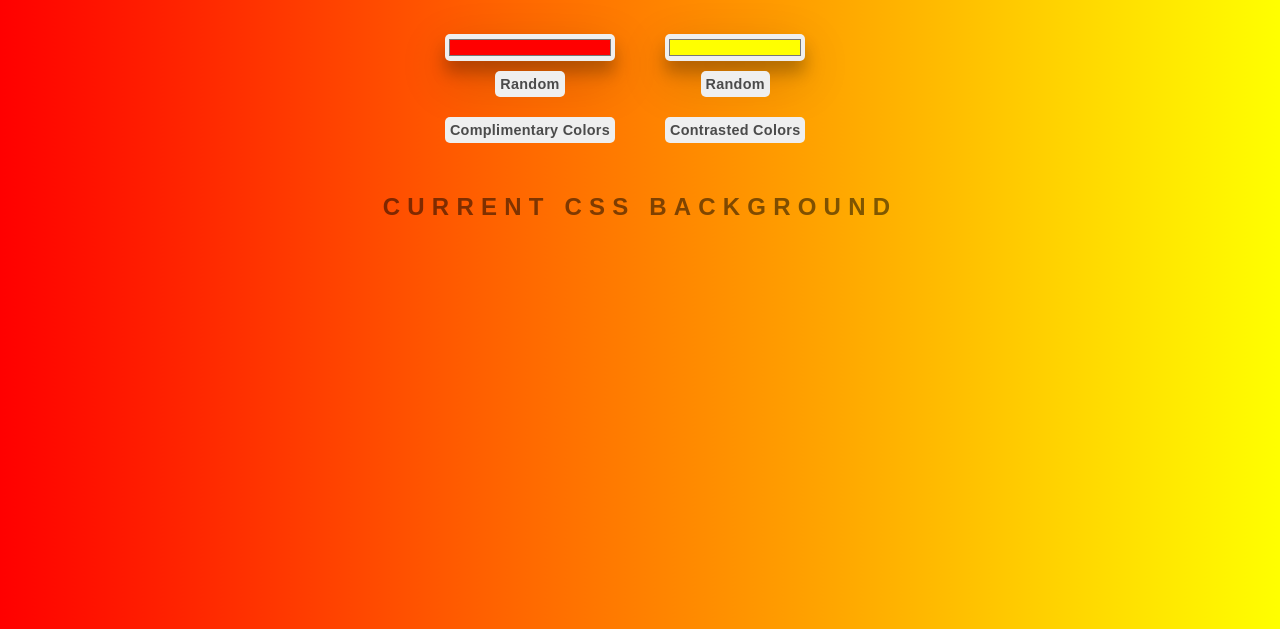
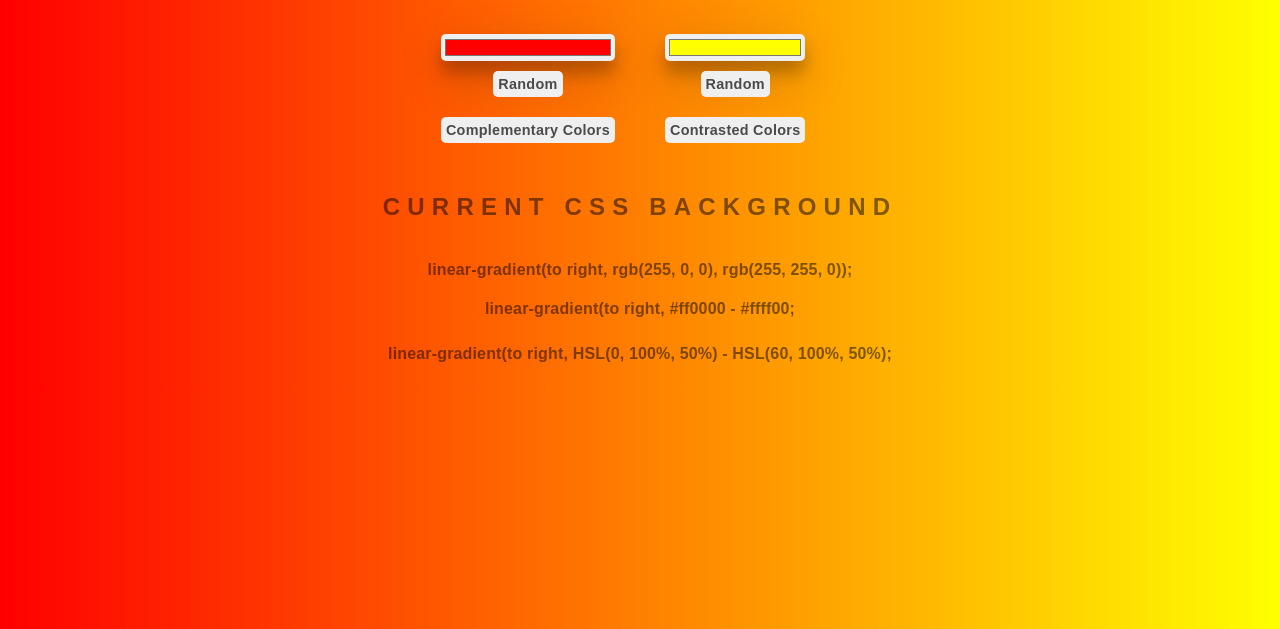
Before and after one commit to Heimdalldev/background-generator, a plain HTML site: page index.html in a window 1280 px wide. Shown: the part 171-800 px from the top of the page. Drawn offline with Linux system fonts and the light colour scheme.

Commit message:
completed the hex and hsl displays

```diff
--- a/index.html
+++ b/index.html
@@ -15,7 +15,7 @@
             <br>
             <button class="r1">Random</button>
             <br>
-            <button class="complimantary">Complimentary Colors</button>
+            <button class="complemantary">Complementary Colors</button>
         </div>
 
         <div class="input-container2">
@@ -23,7 +23,7 @@
             <br>
             <button class="r2">Random</button>
             <br>
-            <button class="contrast">Contrasted Colors</button>
+            <button class="contrasted">Contrasted Colors</button>
         </div>
     </div>
 
--- a/script.js
+++ b/script.js
@@ -7,61 +7,92 @@ var color2 = document.querySelector(".color2"); 				//colorinput right
 var body = document.getElementById("gradient"); 				//body
 var random1 = document.querySelector(".r1")						//random btn left
 var random2 = document.querySelector(".r2")						//random btn right
-var complimentaryBtn = document.querySelector(".complimantary") //complimantary color btn
+var complementaryBtn = document.querySelector(".complemantary") //complemantary color btn
 var contrastingBtn = document.querySelector(".contrasted")		//contrasted color btn
 
 
-// FUNCTIONS:
+function setGradient() {
+    body.style.background = "linear-gradient(to right, "
+    + color1.value
+    + ", "
+    + color2.value
+    + ")";
 
 
-function source = document.querySelector("div.source");
+     // Display RGB value
+    cssRgb.textContent = body.style.background + ";";
 
-source.addEventListener("copy", (event) => {
-  const selection = document.getSelection();
-  event.clipboardData.setData("text/plain", selection.toString().toUpperCase());
-  event.preventDefault();
-});
+    // Display Hex value
+    cssHex.textContent = "linear-gradient(to right, " + color1.value + " - " + color2.value + ";";
 
-
-function copyToClipboard(element) {
-    element.event.target = copy
+    // Calculate and display HSL value
+    var hslColor1 = getHslFormat(color1.value);
+    var hslColor2 = getHslFormat(color2.value);
+    cssHsl.textContent = "linear-gradient(to right, " + hslColor1 + " - " + hslColor2 + ";";
 }
 
 
-	// Updates the background color based on color input elements
 
-function setGradient() {
-			body.style.background = "linear-gradient(to right, "
-			+ color1.value
-			+ ", "
-			+ color2.value
-			+ ")";
 
-			//h3 element receives rgb color code for gradient. For users to copy.
-			cssRgb.textContent = body.style.background + ";";
-			cssHex.textContent = body.style.background + ";";
-			cssHsl.textContent = body.style.background + ";";
-}
 
 
 	// Generate random hex code for color input
 
-function generateRandomHex(colorInput) {
+function generateRandomHex() {
 
 		var hexCode = "#";
-  		var hexValues = "0123456789abcdef";
+  	var hexValues = "0123456789abcdef";
 
-  		for (var i = 0; i < 6; i++) {
+  	for (var i = 0; i < 6; i++) {
     			hexCode += hexValues[(Math.floor(Math.random() * hexValues.length))];
-  		}
+  	}
 
-  		// Show hexcode in console. For easy Debugging.
-    	console.log(hexCode);
+  	return hexCode;
+}
 
 
-        // Set the value of the provided color input
-  		return hexCode;
+// Convertion function (This bit with help from chatGPT)
+
+// Function to get HSL format from a hex color code
+function getHslFormat(hex) {
+    // Remove the '#' from the beginning of the hex code
+    hex = hex.slice(1);
+
+    // Convert hex to RGB
+    var r = parseInt(hex.substring(0, 2), 16) / 255;
+    var g = parseInt(hex.substring(2, 4), 16) / 255;
+    var b = parseInt(hex.substring(4, 6), 16) / 255;
+
+    // Find the minimum and maximum values
+    var cMin = Math.min(r, g, b);
+    var cMax = Math.max(r, g, b);
+
+    // Calculate lightness
+    var l = (cMin + cMax) / 2;
+
+    // Calculate saturation
+    var delta = cMax - cMin;
+    var s = delta === 0 ? 0 : delta / (1 - Math.abs(2 * l - 1));
+
+    // Calculate hue
+    var h;
+    if (delta === 0) {
+        h = 0;
+    } else if (cMax === r) {
+        h = ((g - b) / delta) % 6;
+    } else if (cMax === g) {
+        h = (b - r) / delta + 2;
+    } else {
+        h = (r - g) / delta + 4;
+    }
+
+    // Ensure hue is positive and convert it to degrees
+    h = Math.round((h * 60 + 360) % 360);
+
+    // Format HSL string
+    return "HSL(" + h + ", " + (s * 100) + "%, " + (l * 100) + "%)";
 }
+
 
 
 	// Adjust in realtime the background color
@@ -75,7 +106,7 @@ color2.addEventListener("input", setGradient);
 
 random1.addEventListener("click", function() {
   // Generate a random hex color for color1
-  var randomColor1 = generateRandomHex(color1);
+  var randomColor1 = generateRandomHex();
 
 
   // Set the value of color1 and update the background gradient
@@ -88,7 +119,7 @@ random1.addEventListener("click", function() {
 
 random2.addEventListener("click", function() {
 	// Generate a random hex color for color2
-  var randomColor2 = generateRandomHex(color2);
+  var randomColor2 = generateRandomHex();
 
   // Set the value of color2 and update the background gradient
   color2.value = randomColor2;
--- a/style.css
+++ b/style.css
@@ -1,16 +1,25 @@
+:root {
+    --main-font: 'Raleway', sans-serif;
+    --primary-color: rgba(0, 0, 0, 0.5);
+    --hover-color: rgba(0, 0, 0, 0.5);
+    --gradient-start: red;
+    --gradient-end: yellow;
+    --box-shadow: 0 12px 16px 0 rgba(0, 0, 0, 0.24), 0 17px 50px 0 rgba(0, 0, 0, 0.19);
+}
+
 body {
-    font-family: 'Raleway', sans-serif;
-    color: rgba(0, 0, 0, 0.5);
+    font-family: var(--main-font);
+    color: var(--primary-color);
     text-align: center;
     text-transform: uppercase;
     letter-spacing: 0.5em;
     top: 15%;
-    background: linear-gradient(to right, red, yellow);
+    background: linear-gradient(to right, var(--gradient-start), var(--gradient-end));
 }
 
 h1 {
-    font: 600 3.5em 'Raleway', sans-serif;
-    color: rgba(0, 0, 0, 0.5);
+    font: 600 3.5em var(--main-font);
+    color: var(--primary-color);
     text-align: center;
     text-transform: uppercase;
     letter-spacing: 0.5em;
@@ -26,15 +35,12 @@ h2 {
 h3,
 h4,
 h5 {
-    font: 900 1em 'Raleway', sans-serif;
-    color: rgba(0, 0, 0, 0.5);
+    font: 900 1em var(--main-font);
+    color: var(--primary-color);
     text-align: center;
     text-transform: none;
     letter-spacing: 0.01em;
-
     transition: transform 0.8s ease-in-out;
-
-
 }
 
 h3:hover,
@@ -63,7 +69,7 @@ h5:hover {
 .color1,
 .color2 {
     width: 100%;
-    box-shadow: 0 12px 16px 0 rgba(0, 0, 0, 0.24), 0 17px 50px 0 rgba(0, 0, 0, 0.19);
+    box-shadow: var(--box-shadow);
     border-radius: 5px;
     border-style: none;
 }
@@ -73,11 +79,11 @@ button {
     border-radius: 5px;
     margin: 10px auto;
     border-style: none;
-    font: 600 0.9em 'Raleway', sans-serif;
+    font: 600 0.9em var(--main-font);
     letter-spacing: 0.02em;
     color: rgba(75, 75, 75, 1.0);
 }
 
 button:hover {
-    box-shadow: 0 12px 16px 0 rgba(0, 0, 0, 0.24), 0 17px 50px 0 rgba(0, 0, 0, 0.19);
+    box-shadow: var(--box-shadow);
 }
```
